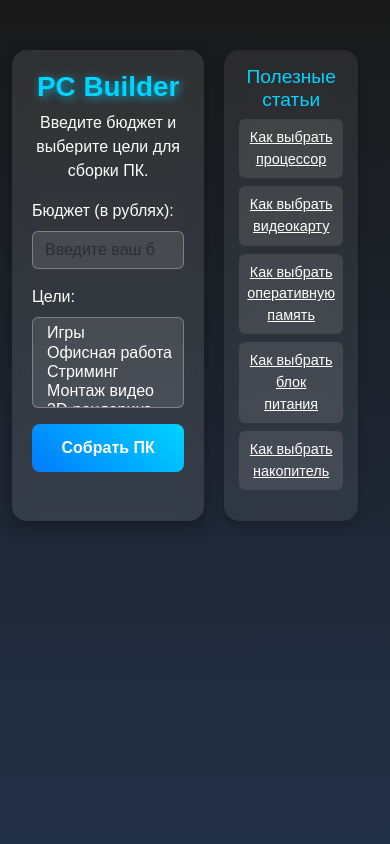
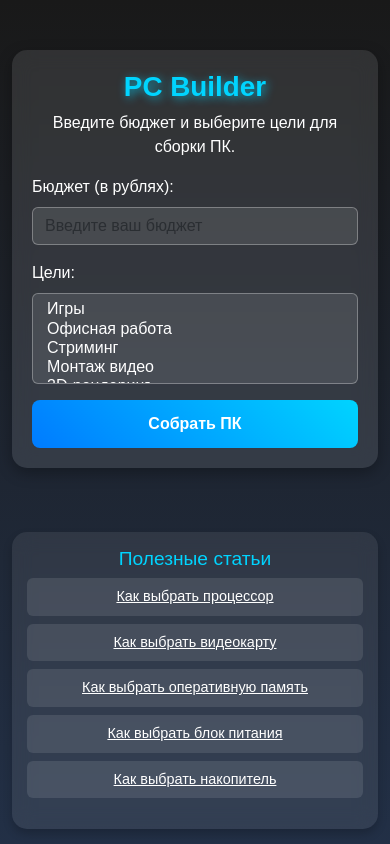
Before and after one commit to KviteYT/app, a Flask app: page / in a window 390 px wide. Run offline with Flask 3, Linux system fonts and the light colour scheme; parts of the project's set-up code (start-up, migrations or seed data) failed here and were passed over.

Commit message:
some beauty

```diff
--- a/templates/index.html
+++ b/templates/index.html
@@ -169,19 +169,24 @@
 
         /* Адаптация для мобильных */
         @media (max-width: 767px) {
-            .main-content {
-                display: flex;
-                flex-direction: column;
-            }
+        .container {
+            display: flex;
+            flex-direction: column;
+        }
 
-            #buildResult {
-                order: 2; /* Результаты идут после формы */
-            }
+        .main-content {
+            order: 1; /* Основной контент (форма) остаётся первым */
+        }
 
-            #buildForm {
-                order: 1; /* Форма остаётся первой */
-            }
+        #buildResult {
+            order: 2; /* Карточки идут после формы */
         }
+
+        .sidebar {
+            order: 3; /* Полезные статьи идут последними */
+        }
+        }
+
     </style>
 </head>
 <body>
```
